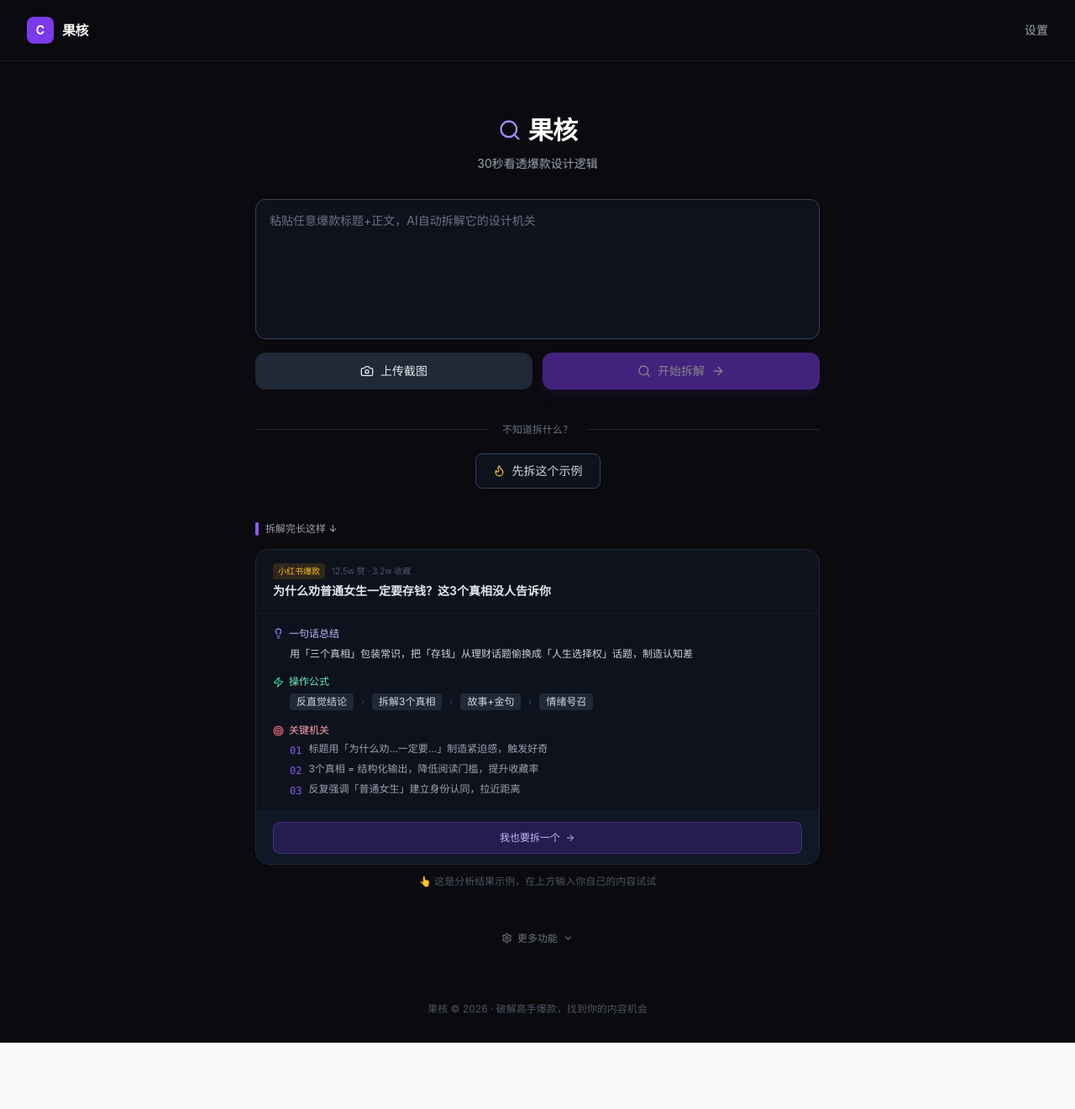
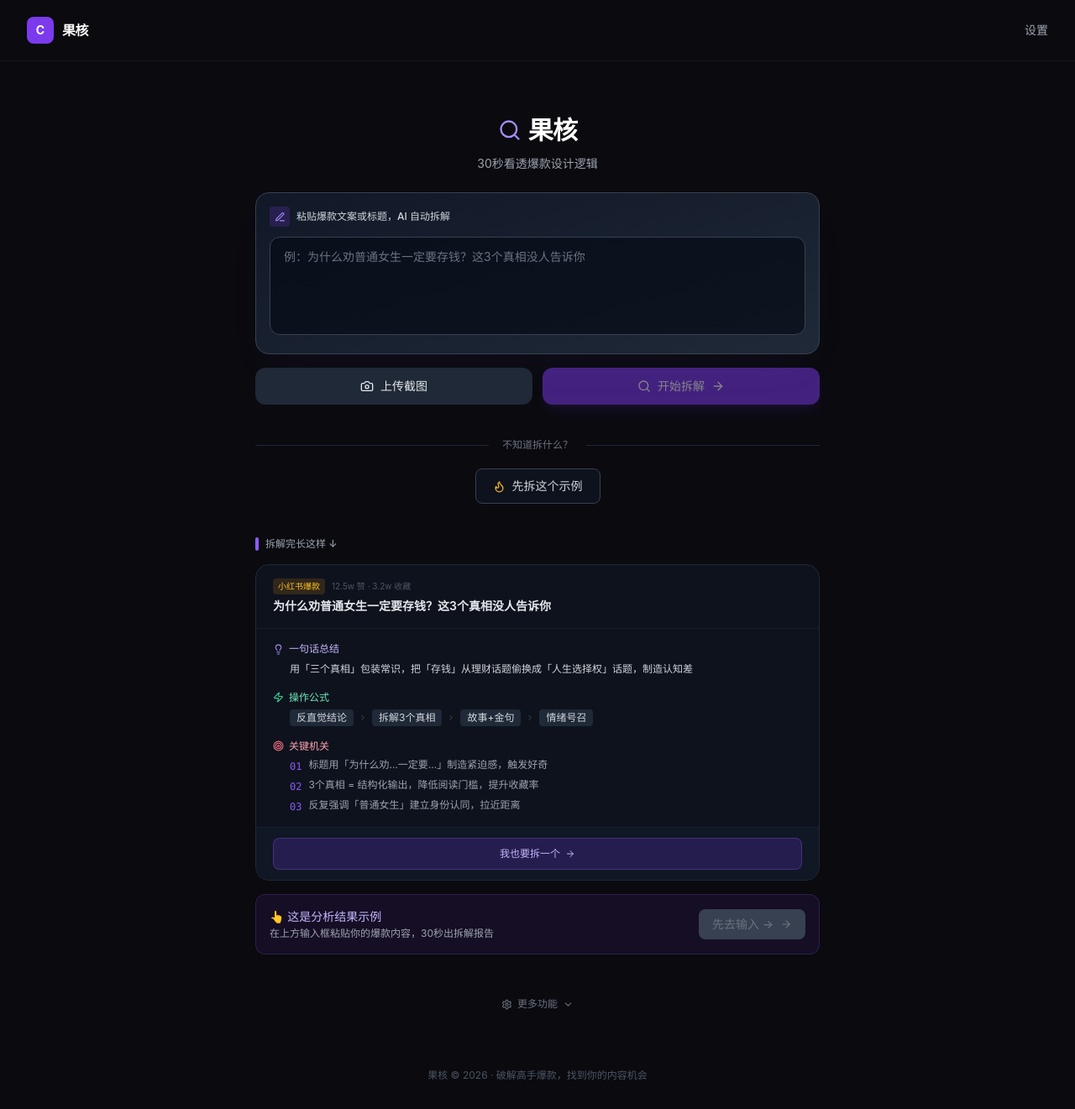
Before and after one commit to L2027123/guohe, a React (Vite) app: page / in a window 1280 px wide. Shown: the whole page at 84% size. Before the commit the page ends 1242 px from the top, so only its background shows below. Built offline with nearby package versions, Linux system fonts and the light colour scheme.

Commit message:
feat: Landing页输入框优化 - 更醒目的输入区域+示例下方快速行动按钮

```diff
--- a/src/pages/Landing.jsx
+++ b/src/pages/Landing.jsx
@@ -135,18 +135,27 @@ export default function Landing() {
             <Search size={28} className="text-brand-400" />
             果核
           </h1>
-          <p className="text-sm text-gray-400 mb-8">30秒看透爆款设计逻辑</p>
+          <p className="text-sm text-gray-400 mb-6">30秒看透爆款设计逻辑</p>
 
+          {/* 主输入区 - 更醒目 */}
+          <div className="w-full rounded-2xl bg-gradient-to-br from-gray-900 to-gray-800 p-4 border border-gray-700 shadow-2xl shadow-brand-500/5">
+            <div className="flex items-center gap-2 mb-3">
+              <div className="w-6 h-6 rounded bg-brand-600/20 flex items-center justify-center">
+                <Edit3 size={13} className="text-brand-400" />
+              </div>
+              <span className="text-xs font-medium text-gray-300">粘贴爆款文案或标题，AI 自动拆解</span>
+            </div>
             <textarea
               value={pastedText}
               onChange={(e) => {
                 setPastedText(e.target.value)
                 setShowPreview(false)
               }}
-            placeholder="粘贴任意爆款标题+正文，AI自动拆解它的设计机关"
-            rows={6}
-            className="w-full px-4 py-3.5 rounded-xl bg-gray-900/60 border border-gray-700 text-white text-sm placeholder:text-gray-500 focus:outline-none focus:border-brand-500 resize-none leading-relaxed text-left"
+              placeholder="例：为什么劝普通女生一定要存钱？这3个真相没人告诉你"
+              rows={4}
+              className="w-full px-4 py-3 rounded-xl bg-gray-950/60 border border-gray-700 text-white text-sm placeholder:text-gray-500 focus:outline-none focus:border-brand-500 resize-none leading-relaxed text-left"
             />
+          </div>
 
           {/* 识别结果预览卡片 */}
           {showPreview && pastedText && (
@@ -318,9 +327,21 @@ export default function Landing() {
             </div>
           </div>
 
-          <p className="mt-3 text-center text-xs text-gray-600">
-            👆 这是分析结果示例，在上方输入你自己的内容试试
-          </p>
+          {/* 示例下方：快速行动引导 */}
+          <div className="mt-4 w-full rounded-xl bg-brand-600/10 border border-brand-500/20 p-4 flex items-center justify-between">
+            <div className="text-left">
+              <p className="text-sm font-medium text-brand-300">👆 这是分析结果示例</p>
+              <p className="text-xs text-gray-400 mt-0.5">在上方输入框粘贴你的爆款内容，30秒出拆解报告</p>
+            </div>
+            <button
+              onClick={handleAnalyze}
+              disabled={!pastedText.trim()}
+              className="px-4 py-2 bg-brand-600 hover:bg-brand-700 disabled:bg-gray-700 disabled:text-gray-500 text-white text-sm font-medium rounded-lg transition-colors flex items-center gap-2 whitespace-nowrap shrink-0"
+            >
+              {pastedText.trim() ? '开始拆解' : '先去输入 →'}
+              <ArrowRight size={14} />
+            </button>
+          </div>
 
           <div className="mt-12 w-full">
             <button
```
Lines whose indentation alone changed are shown as unchanged.
